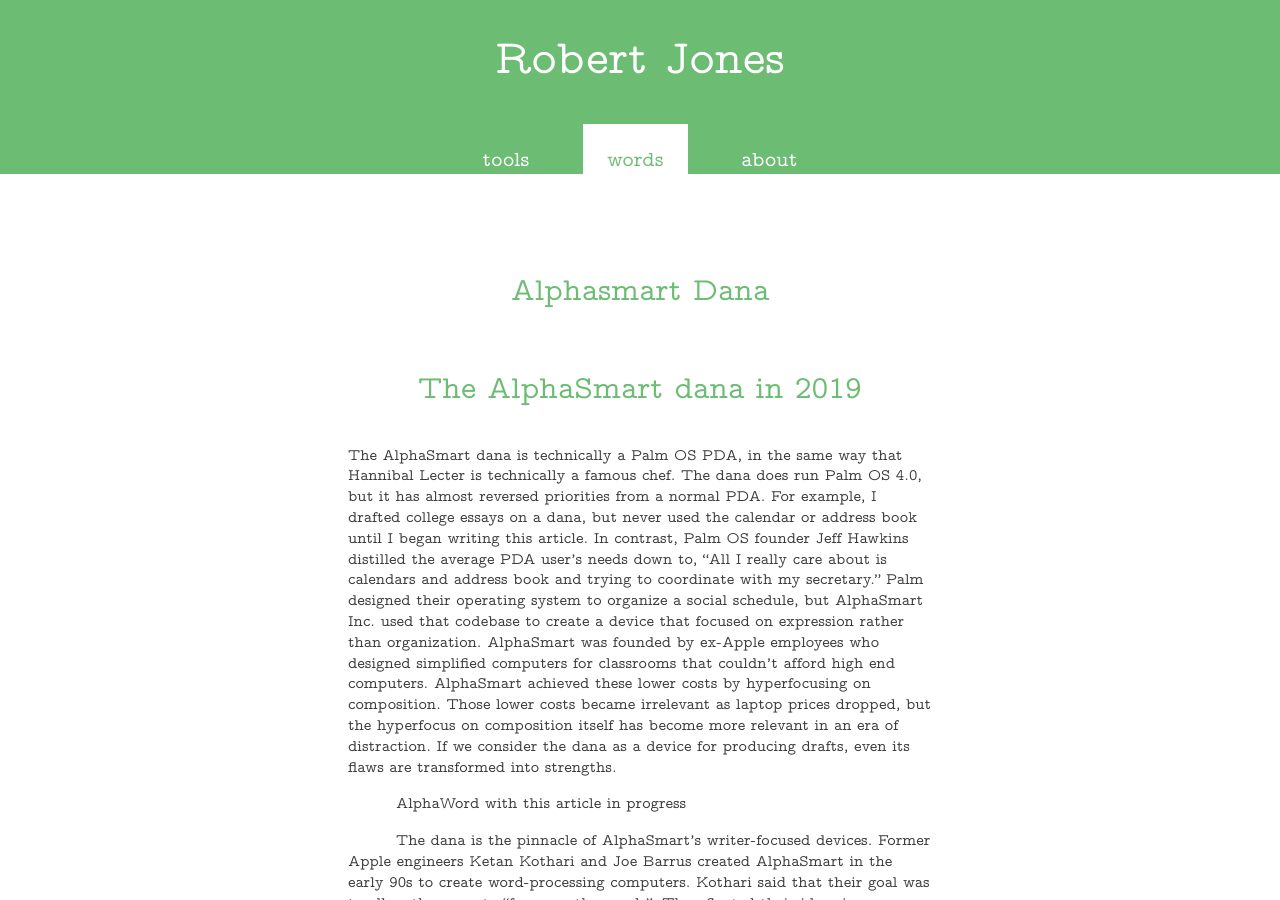
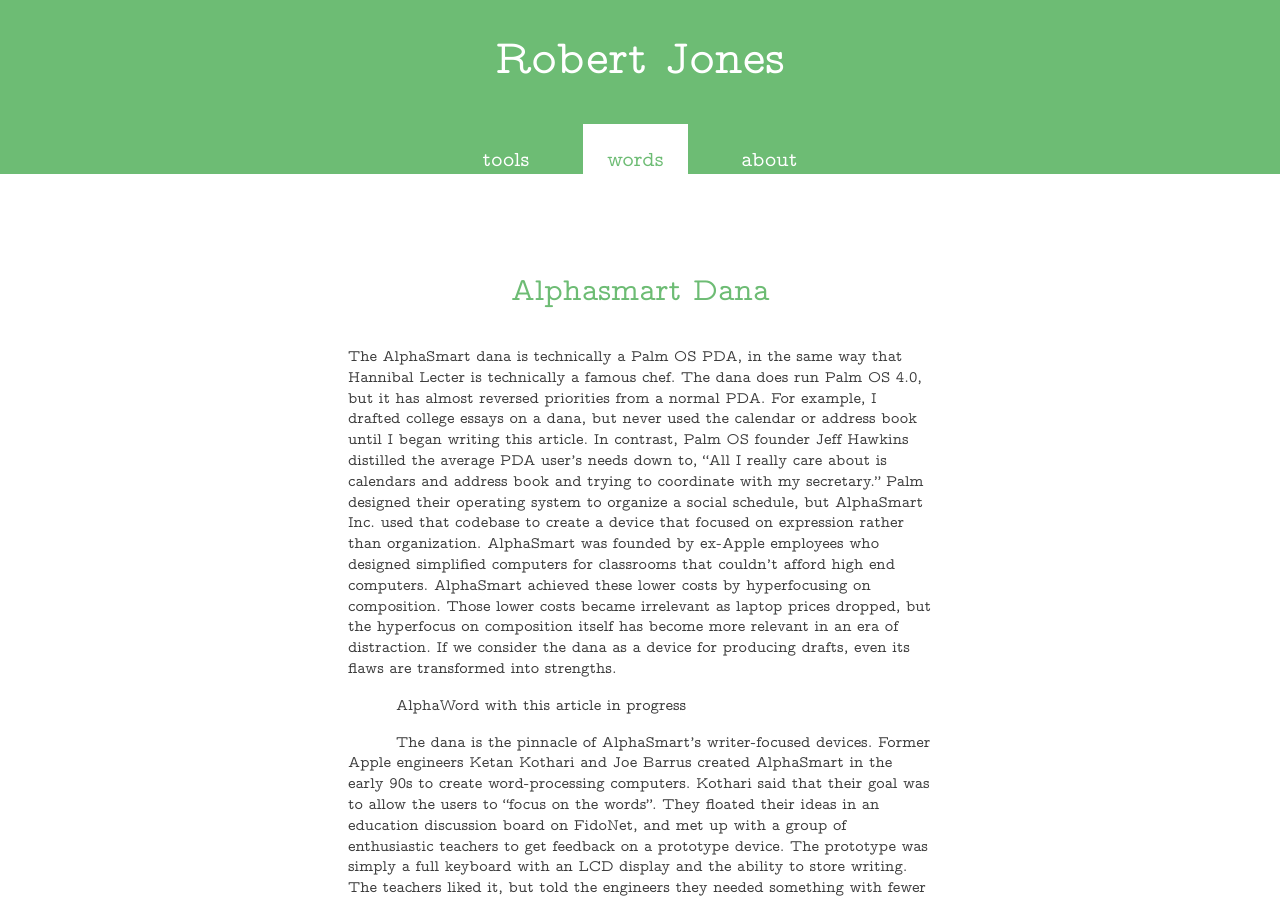
Before and after one commit to rjjiii/rjjiii.github.io, a Jekyll site: the page built from _posts/2022-11-26-alphasmart-dana.md, in a window 1280 px wide and 900 px high. Built offline with Jekyll 4.4.1, drawn with Linux system fonts in a browser that asks for light colours; our own code applies the rules of GitHub Pages for plain Markdown files.

Commit message:
Add files via upload

```diff
--- a/_posts/2022-11-26-alphasmart-dana.md
+++ b/_posts/2022-11-26-alphasmart-dana.md
@@ -1,5 +1,3 @@
-# The AlphaSmart dana in 2019
-
 The AlphaSmart dana is technically a Palm OS PDA, in the same way that Hannibal Lecter is technically a famous chef. The dana does run Palm OS 4.0, but it has almost reversed priorities from a normal PDA. For example, I drafted college essays on a dana, but never used the calendar or address book until I began writing this article. In contrast, Palm OS founder Jeff Hawkins distilled the average PDA user’s needs down to, “All I really care about is calendars and address book and trying to coordinate with my secretary.” Palm designed their operating system to organize a social schedule, but AlphaSmart Inc. used that codebase to create a device that focused on expression rather than organization. AlphaSmart was founded by ex-Apple employees who designed simplified computers for classrooms that couldn’t afford high end computers. AlphaSmart achieved these lower costs by hyperfocusing on composition. Those lower costs became irrelevant as laptop prices dropped, but the hyperfocus on composition itself has become more relevant in an era of distraction. If we consider the dana as a device for producing drafts, even its flaws are transformed into strengths.
 
 AlphaWord with this article in progress
```
